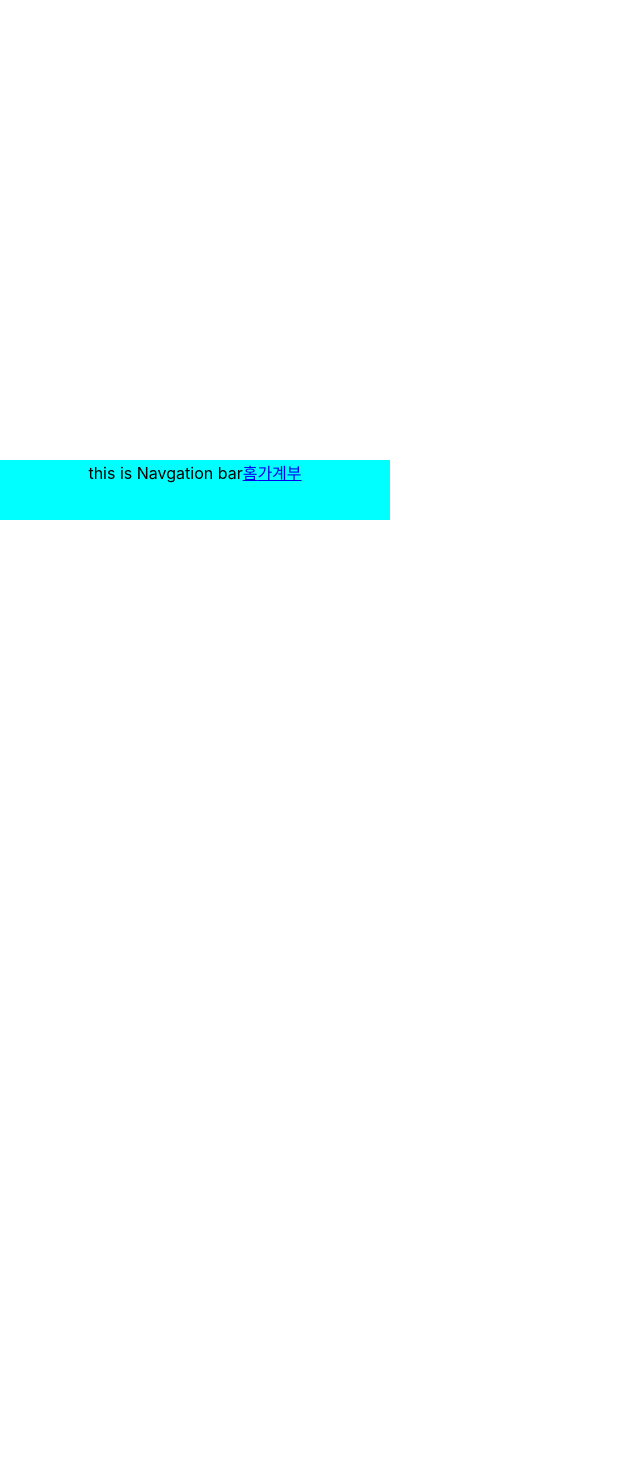
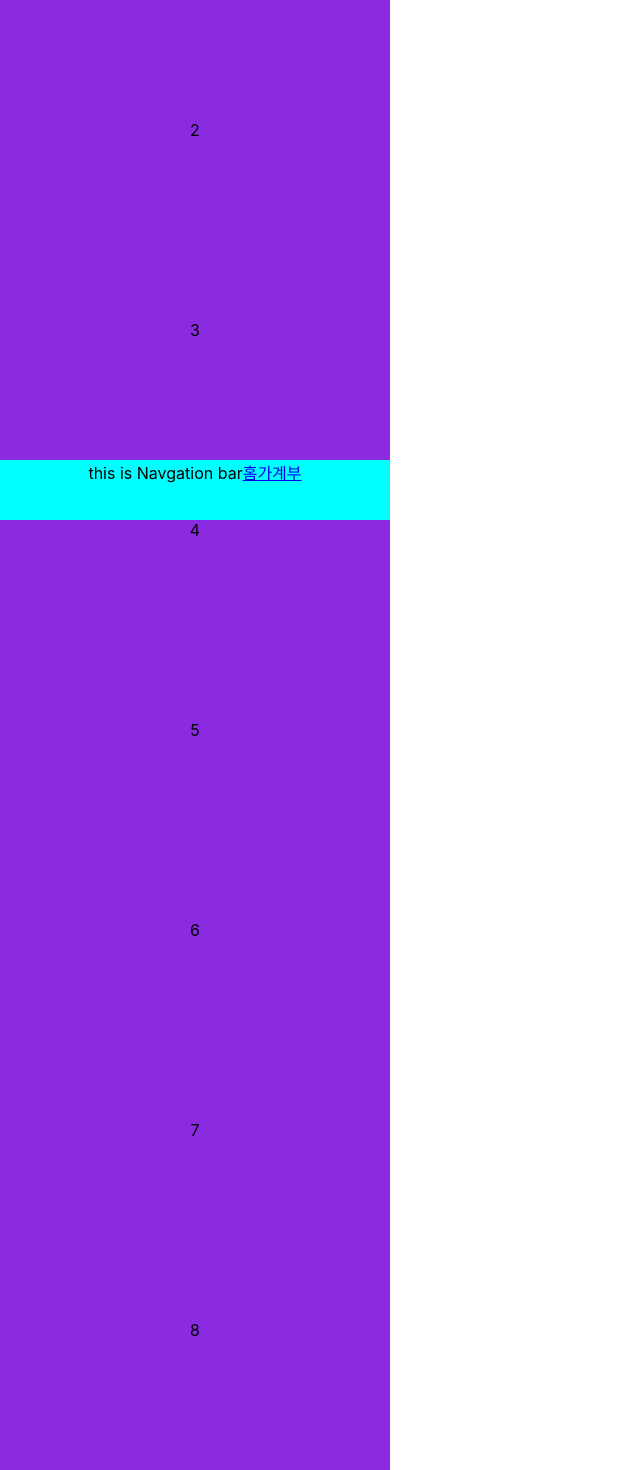
Before and after one commit to tngus2sh/Completionism, a React (Create React App) app in the folder client/: page / in a window 1280 px wide. Shown: the part 280-1750 px from the top of the page, without its empty margins (0-640 px from the left). Before the commit the page ends 800 px from the top, so only its background shows below. Built offline with nearby package versions, Linux system fonts and the light colour scheme.

Commit message:
feat: 스크롤을 계속 내려도 하단내비게이션바가 나타나도록 구현 (#3)

```diff
--- a/client/src/App.css
+++ b/client/src/App.css
@@ -1,3 +1,4 @@
+
 .App {
   text-align: center;
 }
--- a/client/src/App.js
+++ b/client/src/App.js
@@ -7,6 +7,7 @@ import {BrowserRouter as Router, Routes , Route} from "react-router-dom"
 
 function App() {
   return (
+
     <Grid className="App">
       <Router>
         <Routes>
--- a/client/src/components/NavigationBar.js
+++ b/client/src/components/NavigationBar.js
@@ -5,7 +5,7 @@ import {Link} from "react-router-dom" ;
 
 const NavigationBar = () => {
     return(
-        <Grid class ="navbar">
+        <Grid className ="navbar">
             this is Navgation bar
             <Link to ="/">홈</Link>
             <Link to ="/accountbook">가계부</Link>
--- a/client/src/pages/MainPage.css
+++ b/client/src/pages/MainPage.css
@@ -2,8 +2,9 @@
 
 /* 바디 폭만 잡아주기 */
 .body {
-    width: 390px;
-    background-color: blueviolet;
+  width: 390px;
+  height: 200px;
+  background-color: blueviolet;
 }
 
 /* 네비게이션 바 위치고정 */
--- a/client/src/pages/MainPage.js
+++ b/client/src/pages/MainPage.js
@@ -9,6 +9,30 @@ const MainPage = ()=>{
             <Grid className="body">
                 this is MainPage
             </Grid>
+            <Grid className="body">
+                1
+            </Grid>
+            <Grid className="body">
+                2
+            </Grid>
+            <Grid className="body">
+                3
+            </Grid>
+            <Grid className="body">
+                4
+            </Grid>
+            <Grid className="body">
+                5
+            </Grid>
+            <Grid className="body">
+                6
+            </Grid>
+            <Grid className="body">
+                7
+            </Grid>
+            <Grid className="body">
+                8
+            </Grid>
 
             <Grid className="navbar">
                 <NavigationBar/>
```
